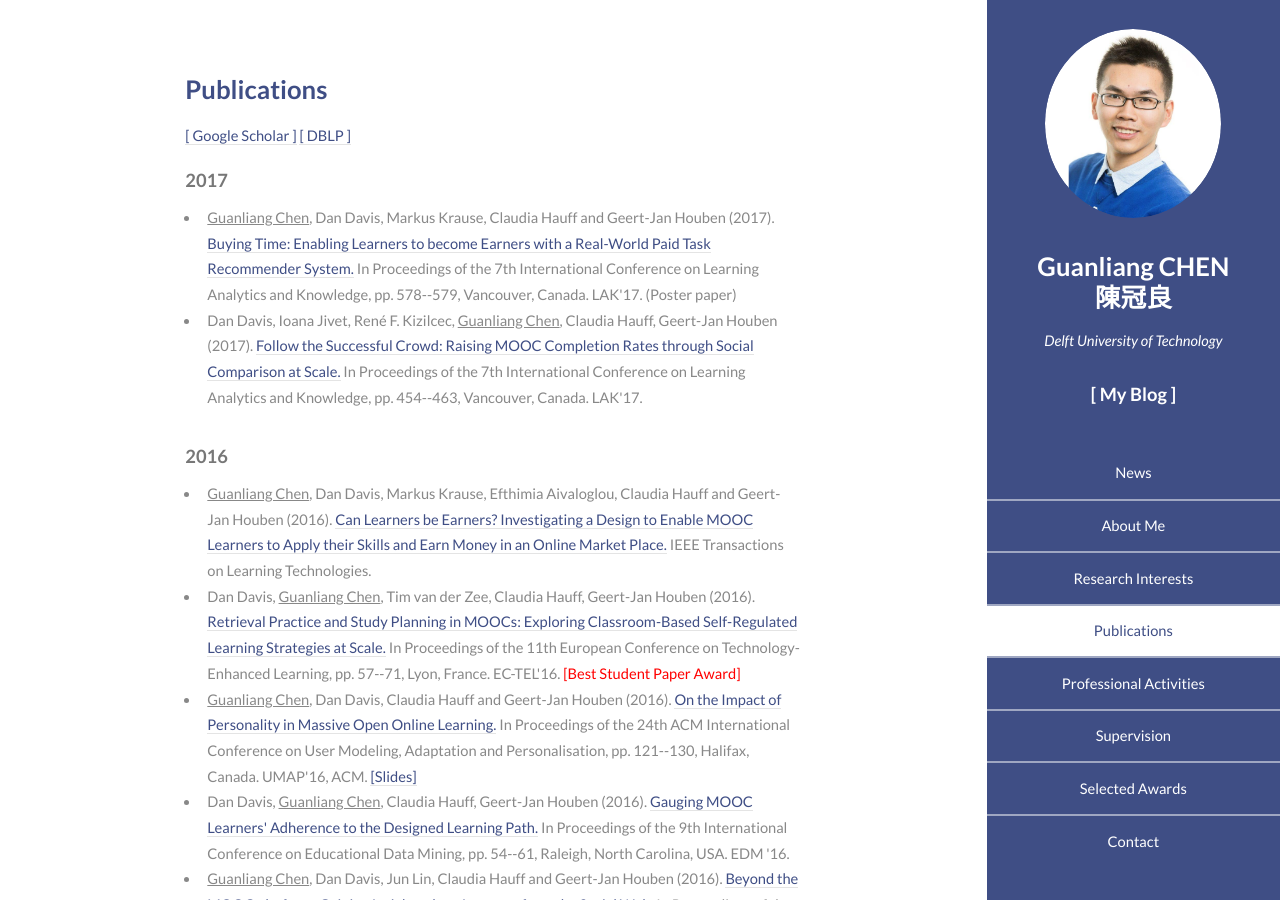
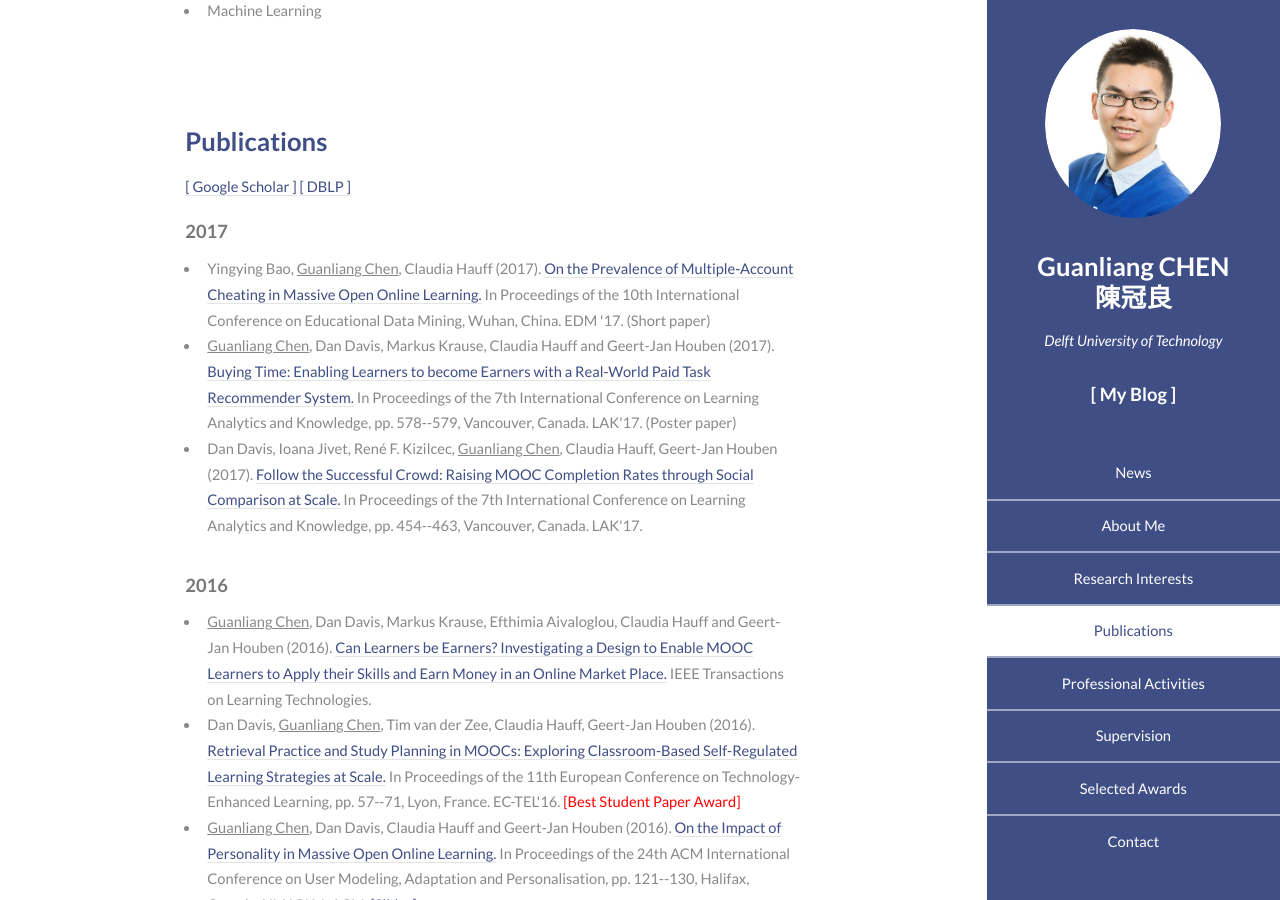
Before and after one commit to AngusGLChen/__angusglchen.github.io, a Jekyll site: the page index.html, which Jekyll copies as it is, in a window 1280 px wide and 900 px high, scrolled down 950 px. Built offline with Jekyll 4.4.1, drawn with Linux system fonts in a browser that asks for light colours; some of the changed text lies outside the part shown.

Commit message:
April 13, 2017

```diff
--- a/index.html
+++ b/index.html
@@ -58,6 +58,7 @@
 										<h3>News</h3>
 											<ul>
 												<li><font color="purple">[ March 2017 ]</font>   I will be at LAK 2017 for my accepted poster paper and the <a href="dan7davis.github.io/post-MOOC/">Post-MOOC Development Workshop</a> that I co-organised.</li>
+												<li><font color="purple">[ June 2017 ]</font>   Yingying Bao, a former master student in our group, will be at EDM 2017 to present our accepted short paper.</li>
 										    </ul>
 									</header>
 								</div>
@@ -97,6 +98,7 @@
 									<h3>Publications</h3>
 									<p><a href="https://scholar.google.com/citations?user=NqOqvk0AAAAJ">[ Google Scholar ]</a> <a href="http://dblp.uni-trier.de/pers/hd/c/Chen:Guanliang">[ DBLP ]</a></p>
 									<h4>2017</h4><ul>
+										<li>Yingying Bao, <u>Guanliang Chen</u>, Claudia Hauff (2017). <a href="">On the Prevalence of Multiple-Account Cheating in Massive Open Online Learning.</a> In Proceedings of the 10th International Conference on Educational Data Mining, Wuhan, China. EDM '17. (Short paper)</li>
 										<li><u>Guanliang Chen</u>, Dan Davis, Markus Krause, Claudia Hauff and Geert-Jan Houben (2017). <a href="http://dl.acm.org/citation.cfm?id=3029469">Buying Time: Enabling Learners to become Earners with a Real-World Paid Task Recommender System.</a> In Proceedings of the 7th International Conference on Learning Analytics and Knowledge, pp. 578--579, Vancouver, Canada. LAK'17. (Poster paper)</li>
 										<li>Dan Davis, Ioana Jivet, René F. Kizilcec, <u>Guanliang Chen</u>, Claudia Hauff, Geert-Jan Houben (2017). <a href="http://dl.acm.org/citation.cfm?id=3027411">Follow the Successful Crowd: Raising MOOC Completion Rates through Social Comparison at Scale.</a> In Proceedings of the 7th International Conference on Learning Analytics and Knowledge, pp. 454--463, Vancouver, Canada. LAK'17.</li>
 									</ul>
```
